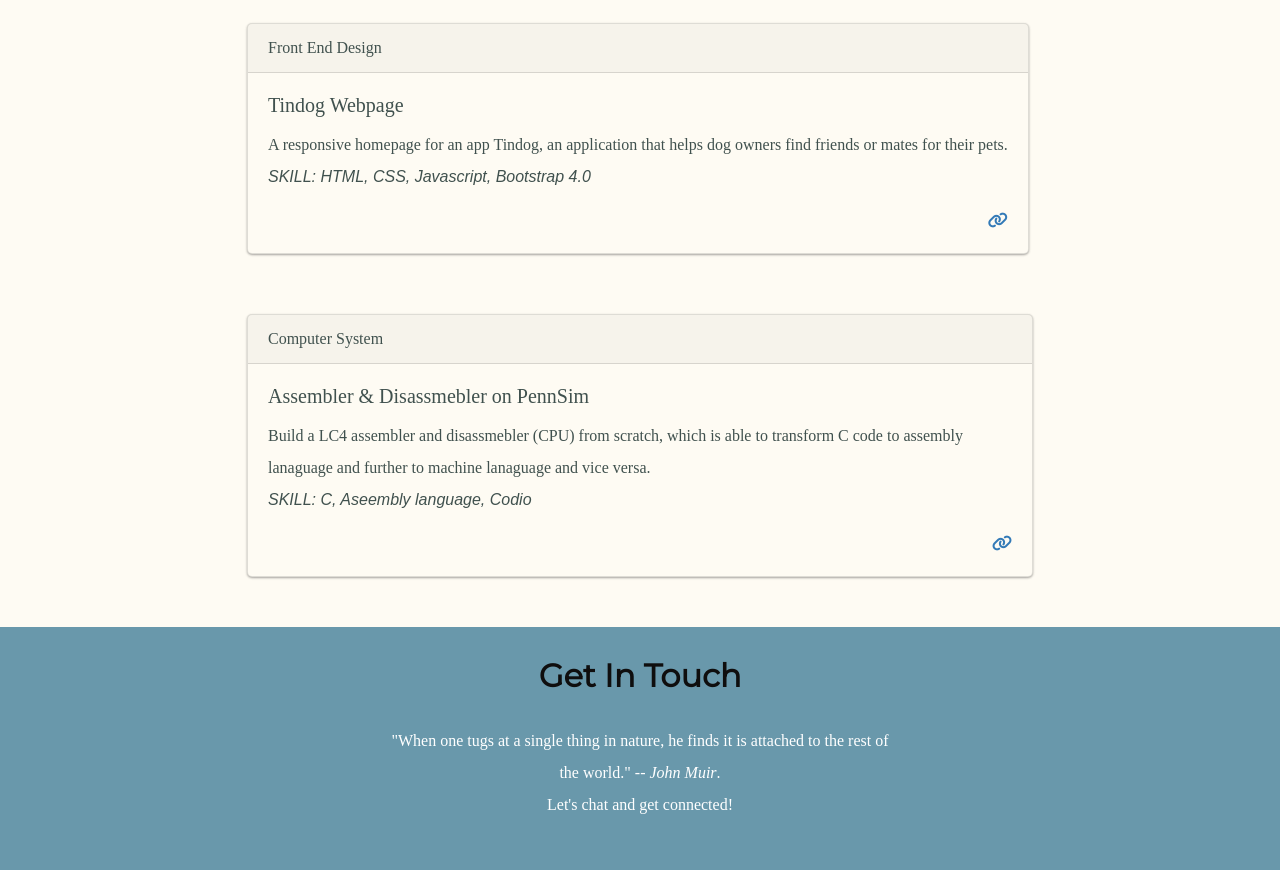
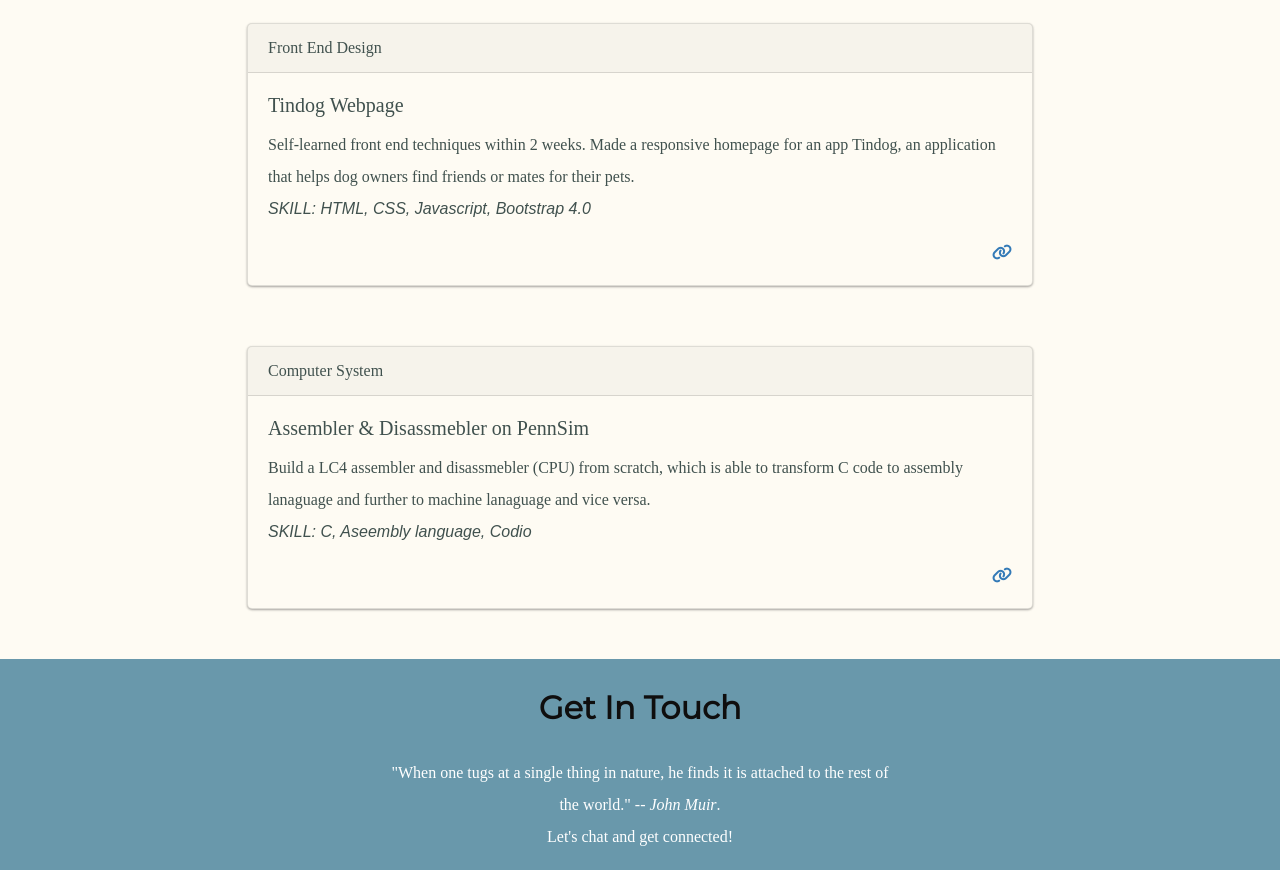
Before and after one commit to aldenchn/Personal-Site, a plain HTML site: page index.html in a window 1280 px wide. Shown: the part 3880-4750 px from the top of the page. Drawn offline with nearby package versions, Linux system fonts and the light colour scheme.

Commit message:
Update index.html

```diff
--- a/index.html
+++ b/index.html
@@ -205,7 +205,7 @@
             </div>
             <div class="card-body">
               <h5 class="card-title">Tindog Webpage</h5>
-              <p class="card-text">A responsive homepage for an app Tindog, an application that helps dog owners find friends or mates for their pets.<br> <em class="skill">SKILL: HTML, CSS, Javascript, Bootstrap 4.0</em></p>
+              <p class="card-text">Self-learned front end techniques within 2 weeks. Made a responsive homepage for an app Tindog, an application that helps dog owners find friends or mates for their pets.<br> <em class="skill">SKILL: HTML, CSS, Javascript, Bootstrap 4.0</em></p>
               <a href="https://aldenchn.github.io/Tindog-webdesgin/" class="btn-link"><i class="fas fa-link"></i></a>
             </div>
           </div>
```
